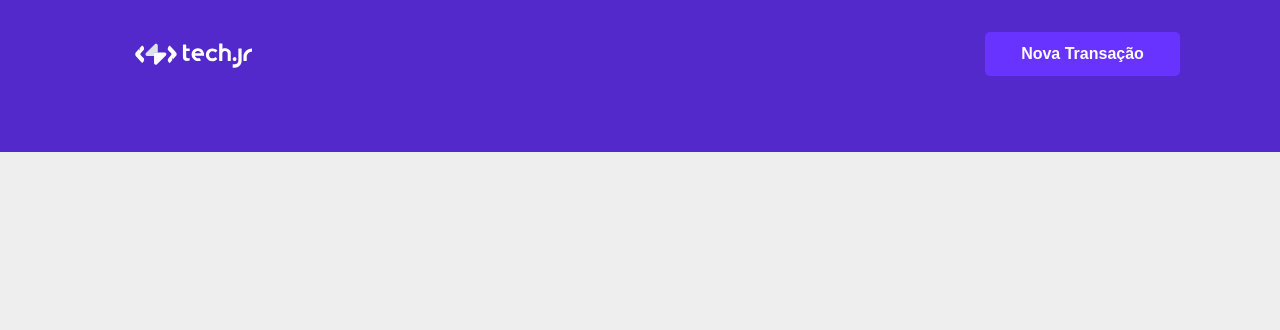
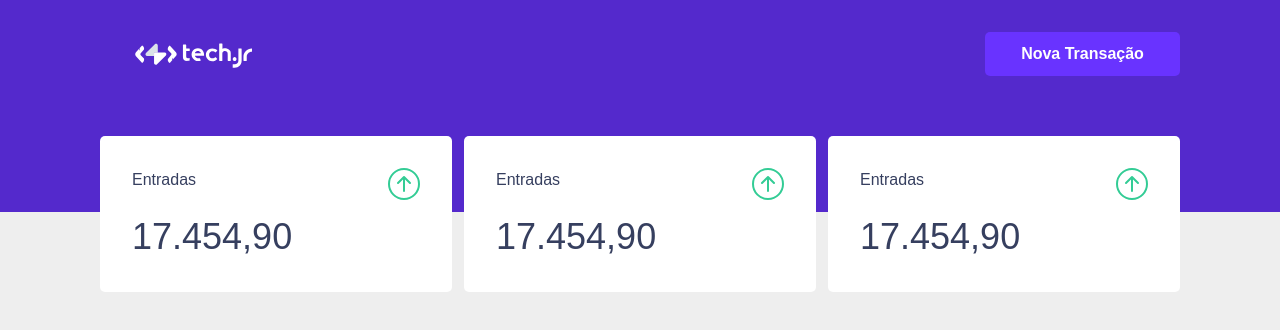
Before and after one commit to Alan-Sarasate/DesafiosTechJr, a React (Vite) app in the folder TechJrFinance/: page / in a window 1280 px wide. Shown: the top 330 px of the page. Built offline with nearby package versions, Linux system fonts and the light colour scheme.

Commit message:
feat: Inclusão do componente Card e criação de novos elementos personalizados

```diff
--- a/TechJrFinance/src/components/Header/Header.jsx
+++ b/TechJrFinance/src/components/Header/Header.jsx
@@ -1,7 +1,14 @@
-import { HeaderWrapper, LogoBox, NewTransitionButton } from "./Header.style";
+import { CardsSection, HeaderWrapper, LogoBox, NewTransitionButton } from "./Header.style";
 import TechJrLogo from '../../assets/TechJrLogo.svg'
+import Card from "../Card/Card";
 
 export default function Header(){
+
+    const colors = {
+        Background: "#fff",
+        Text: "#363F5F",
+        Icon: "#33CC95"
+    }
 
     return (
         <HeaderWrapper>
@@ -9,6 +16,11 @@ export default function Header(){
                 <img src={TechJrLogo} alt="logo" />
                 <NewTransitionButton>Nova Transação</NewTransitionButton>
             </LogoBox>
+            <CardsSection>
+                <Card Colors={colors}/>
+                <Card Colors={colors}/>
+                <Card Colors={colors}/>
+            </CardsSection>
         </HeaderWrapper>
     )
 }
--- a/TechJrFinance/src/components/Header/Header.style.jsx
+++ b/TechJrFinance/src/components/Header/Header.style.jsx
@@ -2,7 +2,6 @@ import styled from "styled-components";
 
 export const HeaderWrapper = styled.header`
     width: 100%;
-    height: 152px;
     background-color: ${function (props) {  return props.theme.colors.primaryColor } };
     padding: 0 100px;
     display: flex;
@@ -22,7 +21,7 @@ export const HeaderWrapper = styled.header`
     }
     @media (min-width: 900px){
         padding: 0 100px;
-        height: 152px
+        height: 212px
     }
 `
 
@@ -74,6 +73,11 @@ export const NewTransitionButton = styled.button`
     color: #FFFFFF;
     border: none;
     border-radius: 5px;
+    cursor: pointer;
+
+    &:hover{
+        opacity: 0.8;
+    }
 
     @media (min-width: 320px){
         width: 130px;
@@ -90,3 +94,12 @@ export const NewTransitionButton = styled.button`
     }
 
 `
+
+export const CardsSection = styled.div`
+    width: 100%;
+    display: flex;
+    flex-direction: row;
+    justify-content: space-between;
+    position: relative;
+    top: 60px;
+`
```
